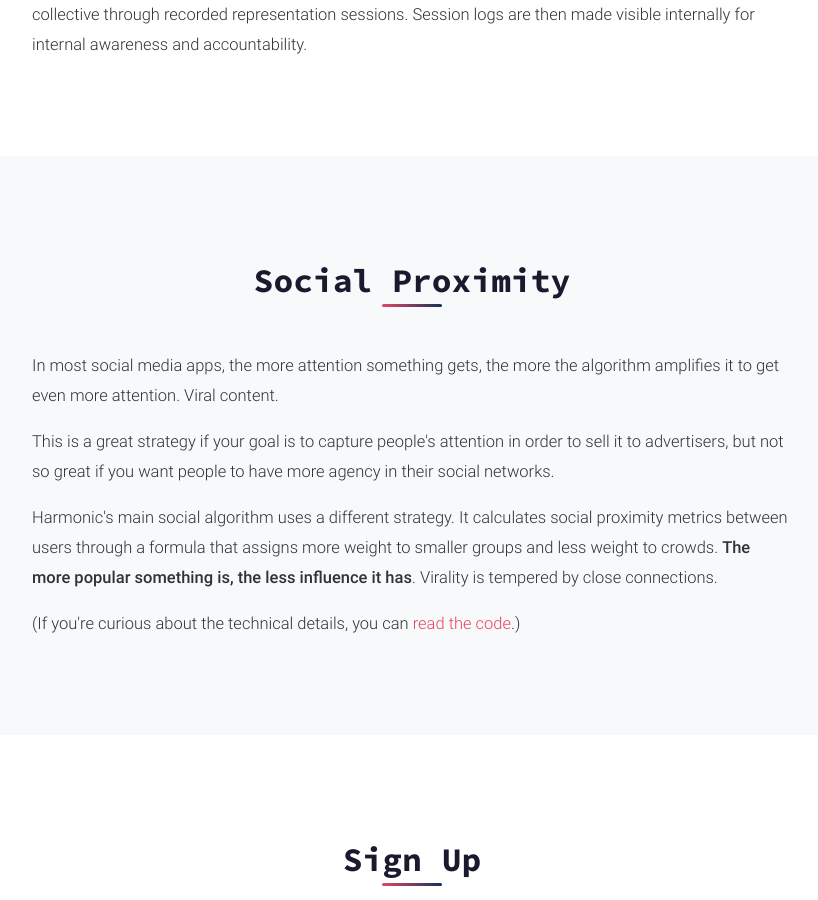
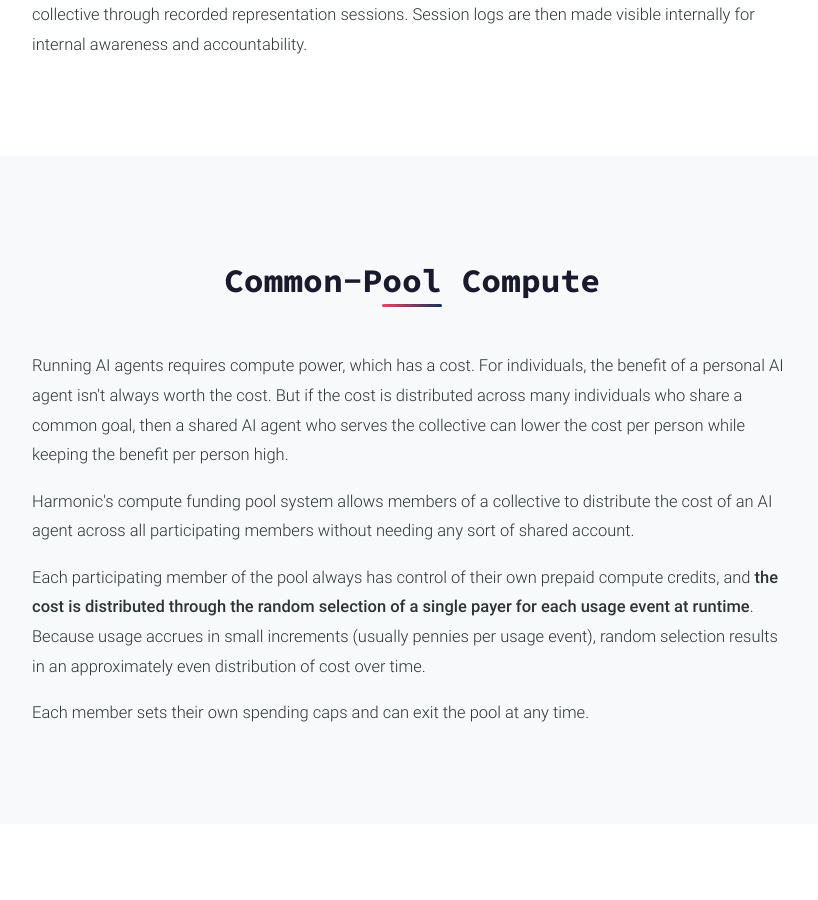
Before and after one commit to ibis-coordination/harmonic-social-homepage, a Jekyll site: the page index.html, which Jekyll copies as it is, in a window 1280 px wide and 900 px high, scrolled down 2224 px. Shown: the whole window, without its empty margins (228-1046 px from the left). Built offline with Jekyll 4.4.1, drawn with Linux system fonts in a browser that asks for light colours; some of the changed text lies outside the part shown.

Commit message:
replace social proximity section with common-pool compute section

```diff
--- a/index.html
+++ b/index.html
@@ -399,7 +399,7 @@
       <section class="content-section">
         <div class="container" style="text-align: center;">
           <h2 id="agency">Humans + AI Agents</h2>
-          <p class="flow-text" style="text-align: left; margin-top: 2rem;">The way that AI agents are included in Harmonic follows a specific pattern that is intended to facilitate coordination and <strong>social</strong> agency for both humans and AI.</p>
+          <p class="flow-text" style="text-align: left; margin-top: 2rem;">The way that AI agents are included in Harmonic follows a specific pattern that is intended to facilitate coordination and social agency for both humans and AI.</p>
           <p class="flow-text" style="text-align: left;">The following restrictions are intended to be mutually beneficial to both humans and AI as part of a larger code of ethics.</p>
           <ol class="flow-text" style="text-align: left; margin-top: 1.5rem;">
             <li><strong>All humans <em>and</em> AI agents must have their own separate identities that are categorized as either human <em>or</em> AI.</strong> Human accounts and AI accounts are mutually exclusive.</li>
@@ -428,14 +428,14 @@
         </div>
       </section>
 
-      <!-- Social Proximity -->
+      <!-- Common-Pool Compute -->
       <section class="content-section">
         <div class="container" style="text-align: center;">
-          <h2 id="social-proximity">Social Proximity</h2>
-          <p class="flow-text" style="text-align: left; margin-top: 2rem;">In most social media apps, the more attention something gets, the more the algorithm amplifies it to get even more attention. Viral content.</p>
-          <p class="flow-text" style="text-align: left;">This is a great strategy if your goal is to capture people's attention in order to sell it to advertisers, but not so great if you want people to have more agency in their social networks.</p>
-          <p class="flow-text" style="text-align: left;">Harmonic's main social algorithm uses a different strategy. It calculates social proximity metrics between users through a formula that assigns more weight to smaller groups and less weight to crowds. <strong>The more popular something is, the less influence it has</strong>. Virality is tempered by close connections.</p>
-          <p class="flow-text" style="text-align: left;">(If you're curious about the technical details, you can <a href="https://github.com/ibis-coordination/Harmonic/blob/main/app/services/social_proximity_calculator.rb">read the code</a>.)</p>
+          <h2 id="common-pool-compute">Common-Pool Compute</h2>
+          <p class="flow-text" style="text-align: left; margin-top: 2rem;">Running AI agents requires compute power, which has a cost. For individuals, the benefit of a personal AI agent isn't always worth the cost. But if the cost is distributed across many individuals who share a common goal, then a shared AI agent who serves the collective can lower the cost per person while keeping the benefit per person high.</p>
+          <p class="flow-text" style="text-align: left;">Harmonic's compute funding pool system allows members of a collective to distribute the cost of an AI agent across all participating members without needing any sort of shared account.</p>
+          <p class="flow-text" style="text-align: left;">Each participating member of the pool always has control of their own prepaid compute credits, and <strong>the cost is distributed through the random selection of a single payer for each usage event at runtime</strong>. Because usage accrues in small increments (usually pennies per usage event), random selection results in an approximately even distribution of cost over time.</p>
+          <p class="flow-text" style="text-align: left;">Each member sets their own spending caps and can exit the pool at any time.</p>
         </div>
       </section>
 
```
